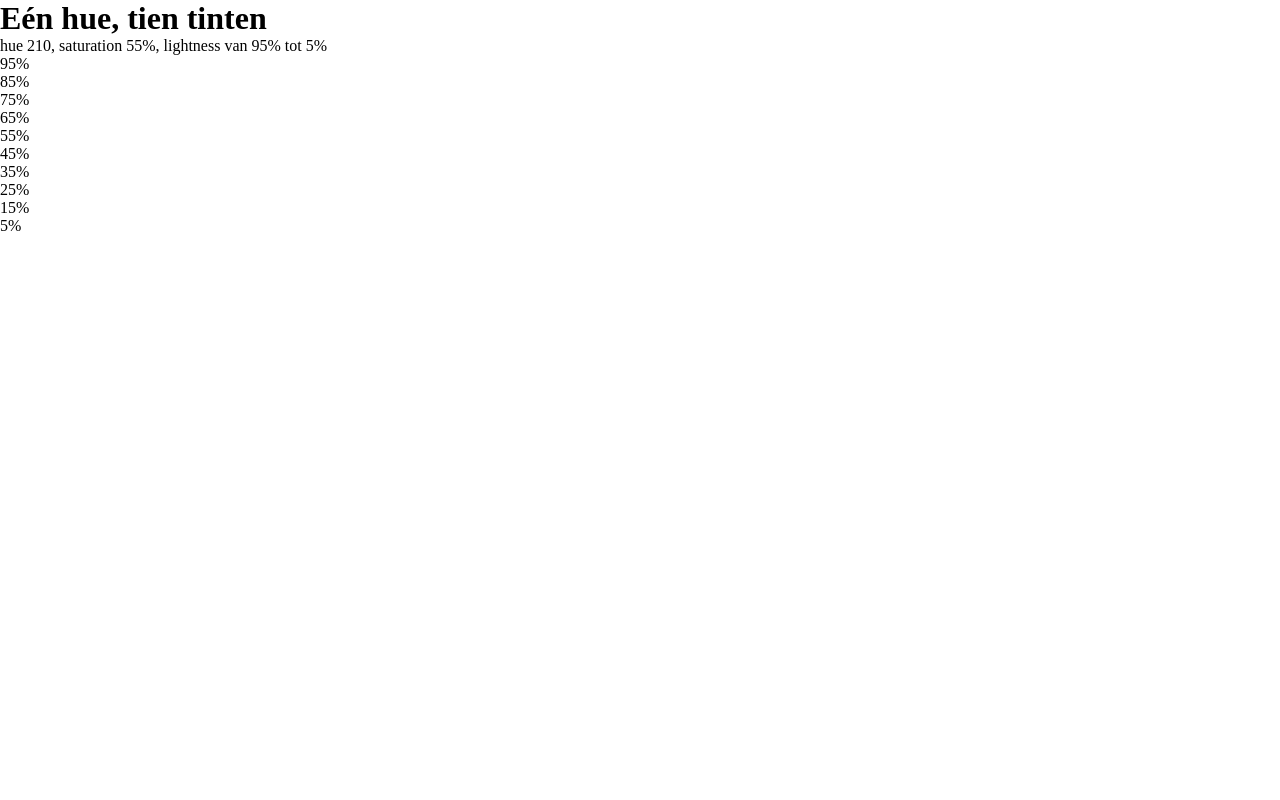
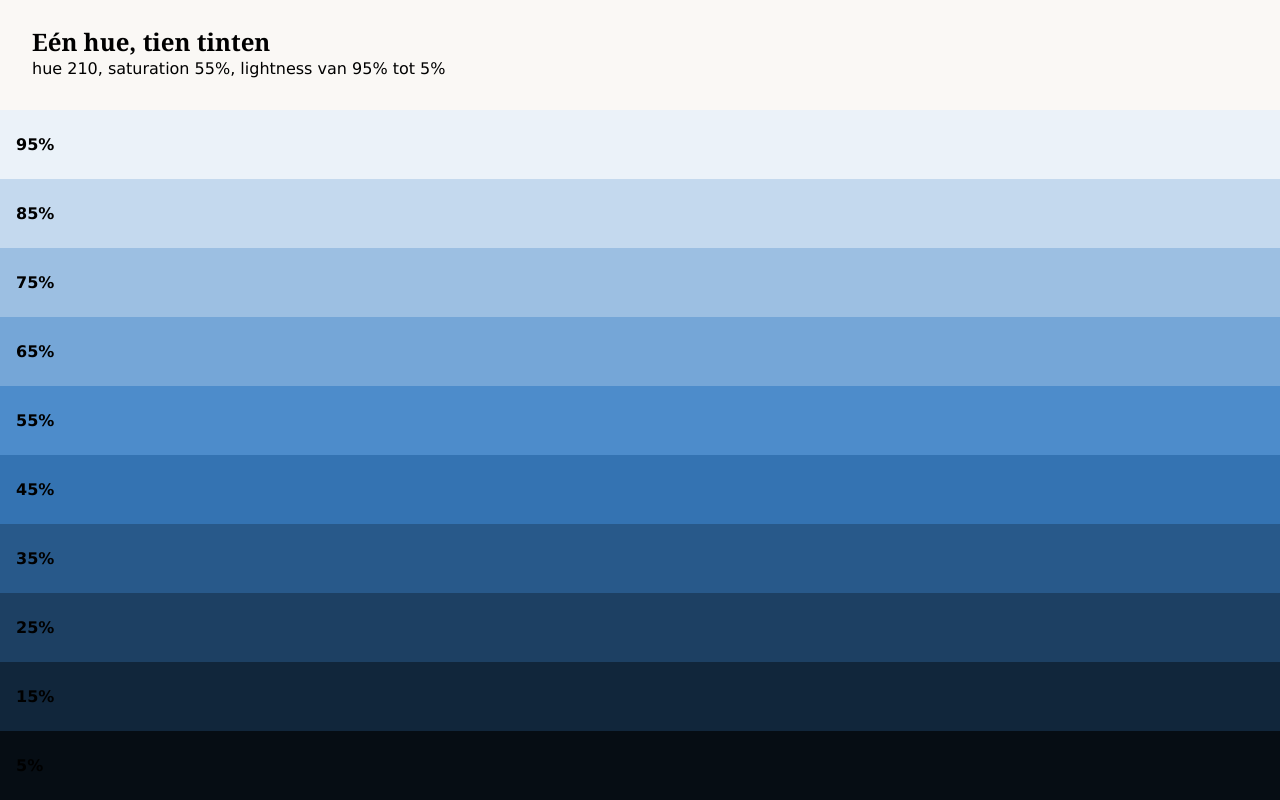
Before and after one commit to Xander-Morisse/webtech, a plain HTML site: page labo-07/tintenladder/index.html in a window 1280 px wide. Drawn offline with Linux system fonts and the light colour scheme.

Commit message:
oef ladder bijna af

```diff
--- a/labo-07/tintenladder/css/stijl.css
+++ b/labo-07/tintenladder/css/stijl.css
@@ -2,9 +2,49 @@
 
 /* === tokens === */
 :root {
-
+    --papier: hsl(40 30% 97%);
+    --inkt: hsl(210 25% 12%);
+    --hue: 210;
 }
 
 /* === base === */
-
+body {
+    display: flex;
+    flex-direction: column;
+    height:100vh;
+    font-family: Verdana, Geneva, Tahoma, sans-serif;
+    header{
+        padding:2rem;
+        line-height: 1.2rem;
+        background-color: var(--papier);
+        h1{
+            font-family: Georgia, 'Times New Roman', Times, serif;
+            font-size: 1.5rem;
+            padding-bottom: 0.5rem;
+        }
+    }
+    main{
+        display: flex;
+        flex-direction: column;
+        flex:1;
+        div {
+            padding-left: 1rem;
+            font-family: Verdana, Geneva, Tahoma, sans-serif;
+            font-weight: 800;
+            display:flex;
+            flex:1;
+            align-items: center;
+        }
+    }
+}
 /* === the ten steps: one rule per step === */
+.trede:nth-child(1){background-color: hsl(var(--hue) 55% 95%);}
+.trede:nth-child(2){background-color: hsl(var(--hue) 55% 85%);}
+.trede:nth-child(3){background-color: hsl(var(--hue) 55% 75%);}
+.trede:nth-child(4){background-color: hsl(var(--hue) 55% 65%);}
+.trede:nth-child(5){background-color: hsl(var(--hue) 55% 55%);}
+.trede:nth-child(6){background-color: hsl(var(--hue) 55% 45%);}
+.trede:nth-child(7){background-color: hsl(var(--hue) 55% 35%);}
+.trede:nth-child(8){background-color: hsl(var(--hue) 55% 25%);}
+.trede:nth-child(9){background-color: hsl(var(--hue) 55% 15%);}
+.trede:nth-child(10){background-color: hsl(var(--hue) 55% 5%);}
```
